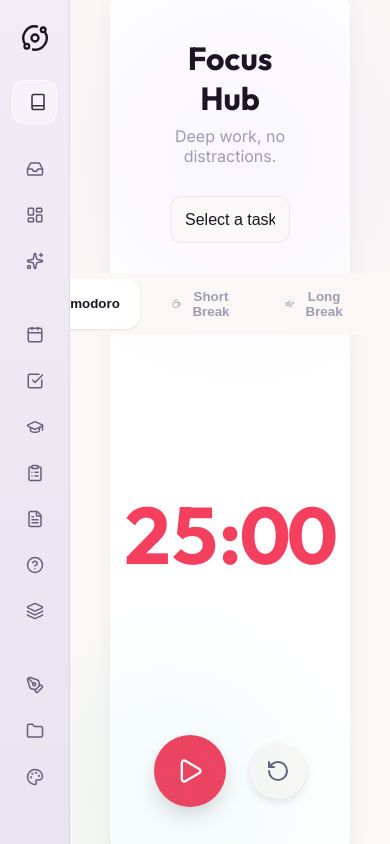
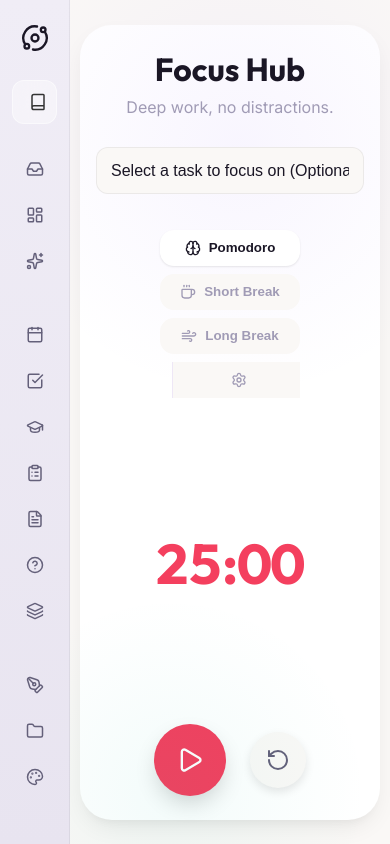
Before and after one commit to jackso1328/orion-workspace, a React (Vite) app in the folder orion-ui/: page /pomodoro in a window 390 px wide. Built offline with nearby package versions, Linux system fonts and the light colour scheme.

Commit message:
fix(orion): make Focus Hub responsive for small screens
- Replace hardcoded SVG dimensions with viewBox for flexible scaling
- Add media queries to scale down timer container on mobile
- Adjust padding and flex layouts for pomodoro modes to prevent overflow on small devices

```diff
--- a/orion-ui/src/App.css
+++ b/orion-ui/src/App.css
@@ -3489,6 +3489,8 @@ body {
   position: relative;
   width: 320px;
   height: 320px;
+  max-width: 100%;
+  aspect-ratio: 1;
   display: flex;
   align-items: center;
   justify-content: center;
@@ -3531,3 +3533,50 @@ body {
   transform: scale(0.95) translateY(2px);
   box-shadow: 0 2px 5px rgba(0,0,0,0.1);
 }
+
+/* POMODORO RESPONSIVENESS */
+@media (max-width: 768px) {
+  .pomodoro-module {
+    padding: 20px;
+  }
+  .pomodoro-container {
+    padding: 30px 20px;
+  }
+  .pomodoro-modes {
+    flex-wrap: wrap;
+    justify-content: center;
+  }
+  .timer-wrapper {
+    width: 280px;
+    height: 280px;
+  }
+  .timer-text-overlay {
+    font-size: 4rem;
+  }
+}
+
+@media (max-width: 480px) {
+  .pomodoro-module {
+    padding: 10px;
+  }
+  .pomodoro-container {
+    padding: 24px 16px;
+  }
+  .pomodoro-modes {
+    gap: 8px;
+    flex-direction: column;
+    align-items: stretch;
+    background: transparent;
+  }
+  .pomodoro-modes .mode-btn {
+    background: var(--bg-primary);
+    justify-content: center;
+  }
+  .timer-wrapper {
+    width: 240px;
+    height: 240px;
+  }
+  .timer-text-overlay {
+    font-size: 3.5rem;
+  }
+}
--- a/orion-ui/src/components/PomodoroModule.tsx
+++ b/orion-ui/src/components/PomodoroModule.tsx
@@ -224,7 +224,7 @@ export default function PomodoroModule() {
           <>
             {/* The Giant Timer */}
                         <div className={`timer-wrapper ${isActive ? "is-active" : ""} ${mode === "pomodoro" ? "pomodoro-theme" : "break-theme"}`}>
-              <svg width="320" height="320" className="timer-svg">
+              <svg viewBox="0 0 320 320" className="timer-svg" style={{ width: "100%", height: "100%" }}>
                 {/* Background Track */}
                 <circle
                   cx="160" cy="160" r={circleRadius}
```
